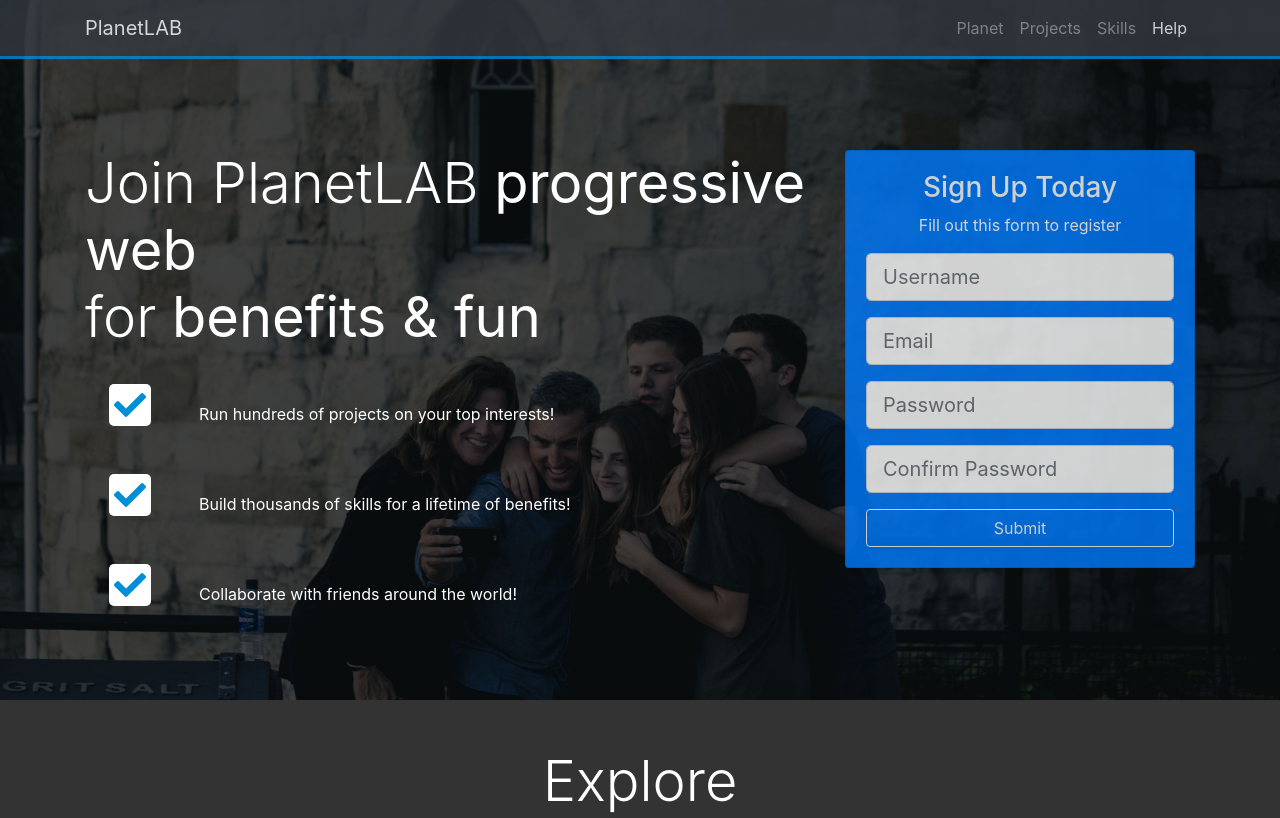
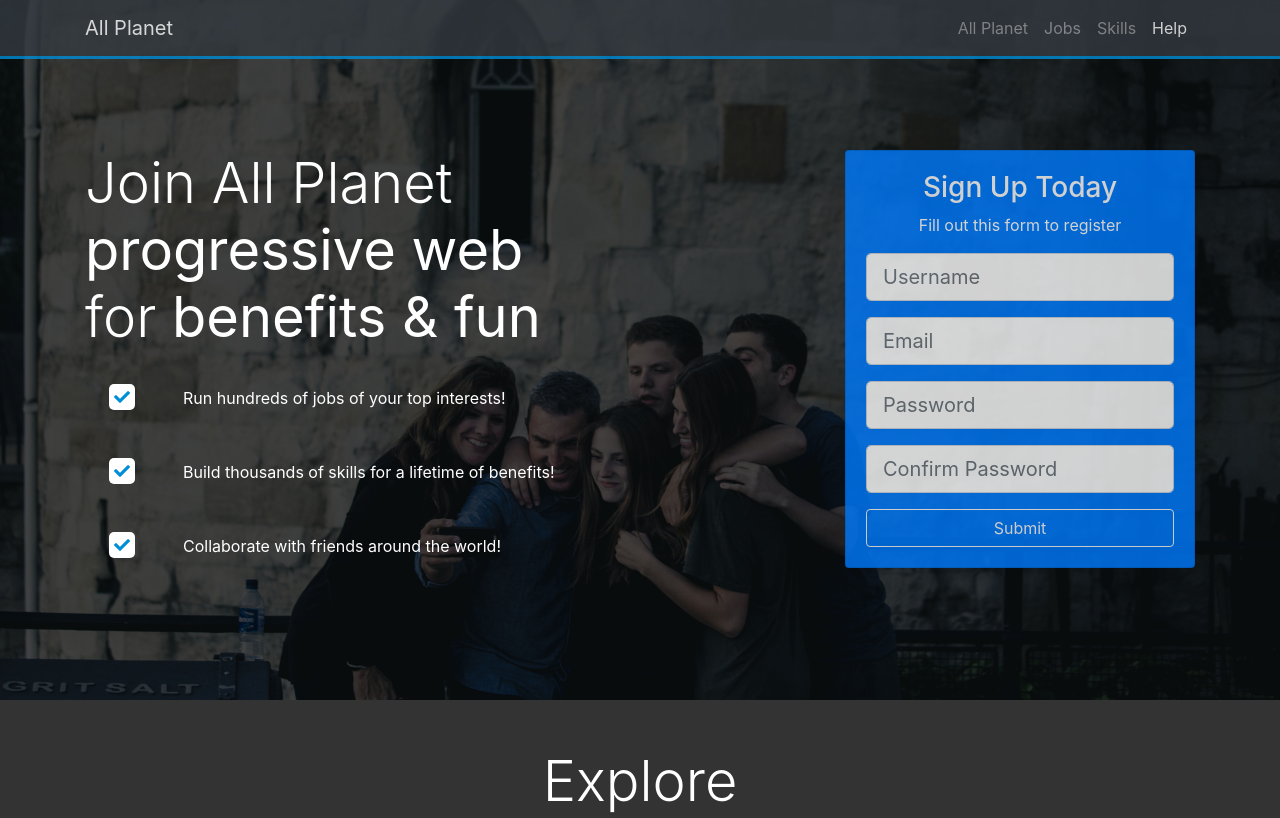
Before and after one commit to all-the-planet/collaboration-app, a plain HTML site: page index.html in a window 1280 px wide. Shown: the top 818 px of the page. Drawn offline with nearby package versions, Linux system fonts and the light colour scheme.

Commit message:
changed nav bar to All Planet Jobs Skills Help

```diff
--- a/index.html
+++ b/index.html
@@ -10,23 +10,23 @@
   <link rel="stylesheet" href="https://stackpath.bootstrapcdn.com/bootstrap/4.1.1/css/bootstrap.min.css" integrity="sha384-WskhaSGFgHYWDcbwN70/dfYBj47jz9qbsMId/iRN3ewGhXQFZCSftd1LZCfmhktB"
     crossorigin="anonymous">
   <link rel="stylesheet" href="css/style.css">
-  <title>Planet LAB</title>
+  <title>All Planet</title>
 </head>
 
 <body data-spy="scroll" data-target="#main-nav" id="home">
   <nav class="navbar navbar-expand-sm bg-dark navbar-dark fixed-top" id="main-nav">
     <div class="container">
-      <a href="index.html" class="navbar-brand">PlanetLAB</a>
+      <a href="index.html" class="navbar-brand">All Planet</a>
       <button class="navbar-toggler" data-toggle="collapse" data-target="#navbarCollapse">
         <span class="navbar-toggler-icon"></span>
       </button>
       <div class="collapse navbar-collapse" id="navbarCollapse">
         <ul class="navbar-nav ml-auto">
           <li class="nav-item">
-            <a href="#home" class="nav-link">Planet</a>
+            <a href="#home" class="nav-link">All Planet</a>
           </li>
           <li class="nav-item">
-            <a href="#explore-head-section" class="nav-link">Projects</a>
+            <a href="#explore-head-section" class="nav-link">Jobs</a>
           </li>
           <li class="nav-item">
             <a href="#create-head-section" class="nav-link">Skills</a>
@@ -45,22 +45,22 @@
       <div class="home-inner container">
         <div class="row">
           <div class="col-lg-8 d-none d-lg-block">
-            <h1 class="display-4">Join PlanetLAB
-              <strong>progressive web</strong> <br>for
+            <h1 class="display-4">Join All Planet<br>
+              <strong>progressive web</strong><br>for
               <strong>benefits & fun</strong>
             </h1>
             <div class="d-flex">
               <div class="p-4 align-self-start">
-                <i class="fas fa-check fa-2x"></i>
+                <i class="fas fa-check fa-1x"></i>
               </div>
               <div class="p-4 align-self-end">
-                Run hundreds of projects on your top interests!
+                Run hundreds of jobs of your top interests!
               </div>
             </div>
 
             <div class="d-flex">
               <div class="p-4 align-self-start">
-                <i class="fas fa-check fa-2x"></i>
+                <i class="fas fa-check fa-1x"></i>
               </div>
               <div class="p-4 align-self-end">
                 Build thousands of skills for a lifetime of benefits!
@@ -69,7 +69,7 @@
 
             <div class="d-flex">
               <div class="p-4 align-self-start">
-                <i class="fas fa-check fa-2x"></i>
+                <i class="fas fa-check fa-1x"></i>
               </div>
               <div class="p-4 align-self-end">
                 Collaborate with friends around the world!
```
Also changed, not shown: favicon.ico (added).
